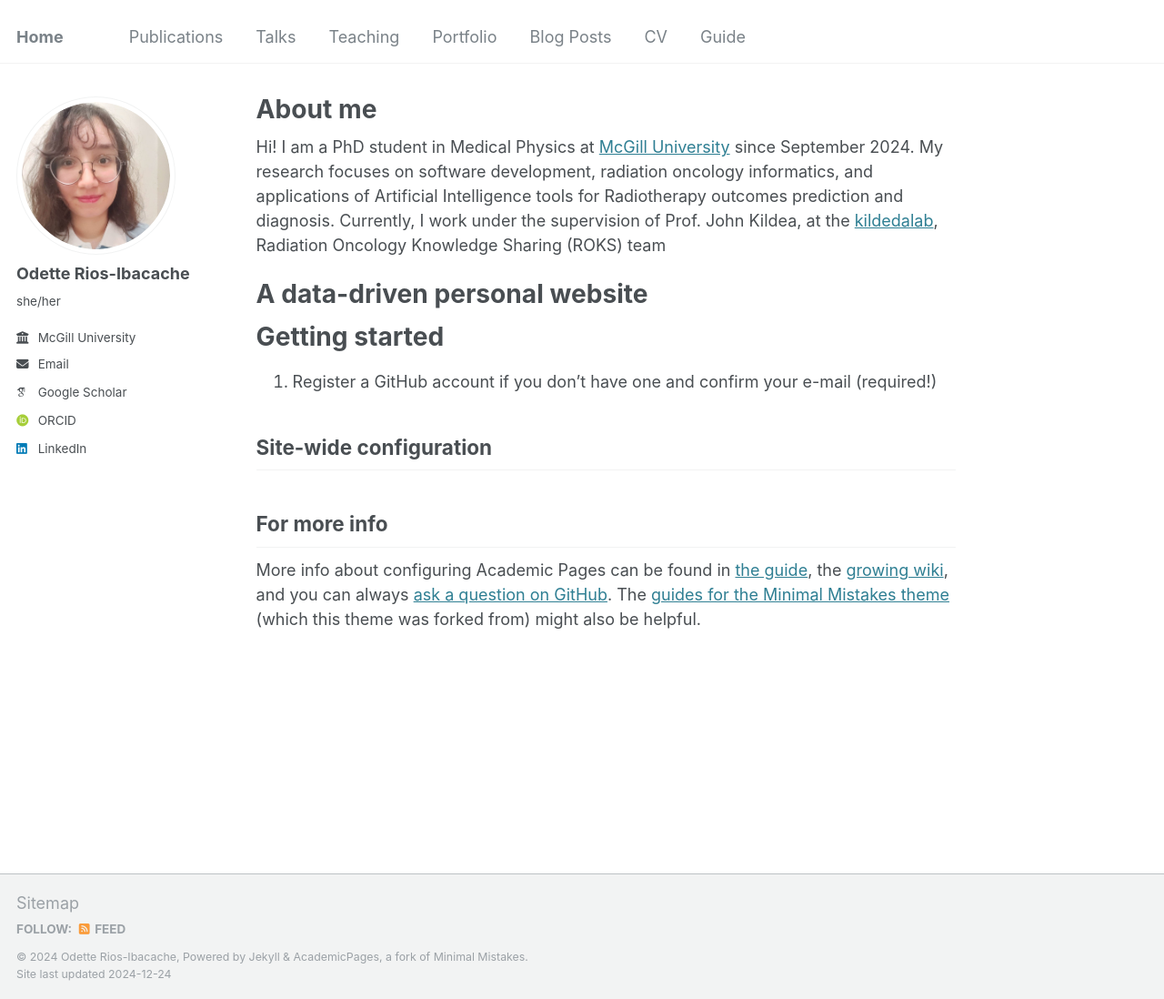
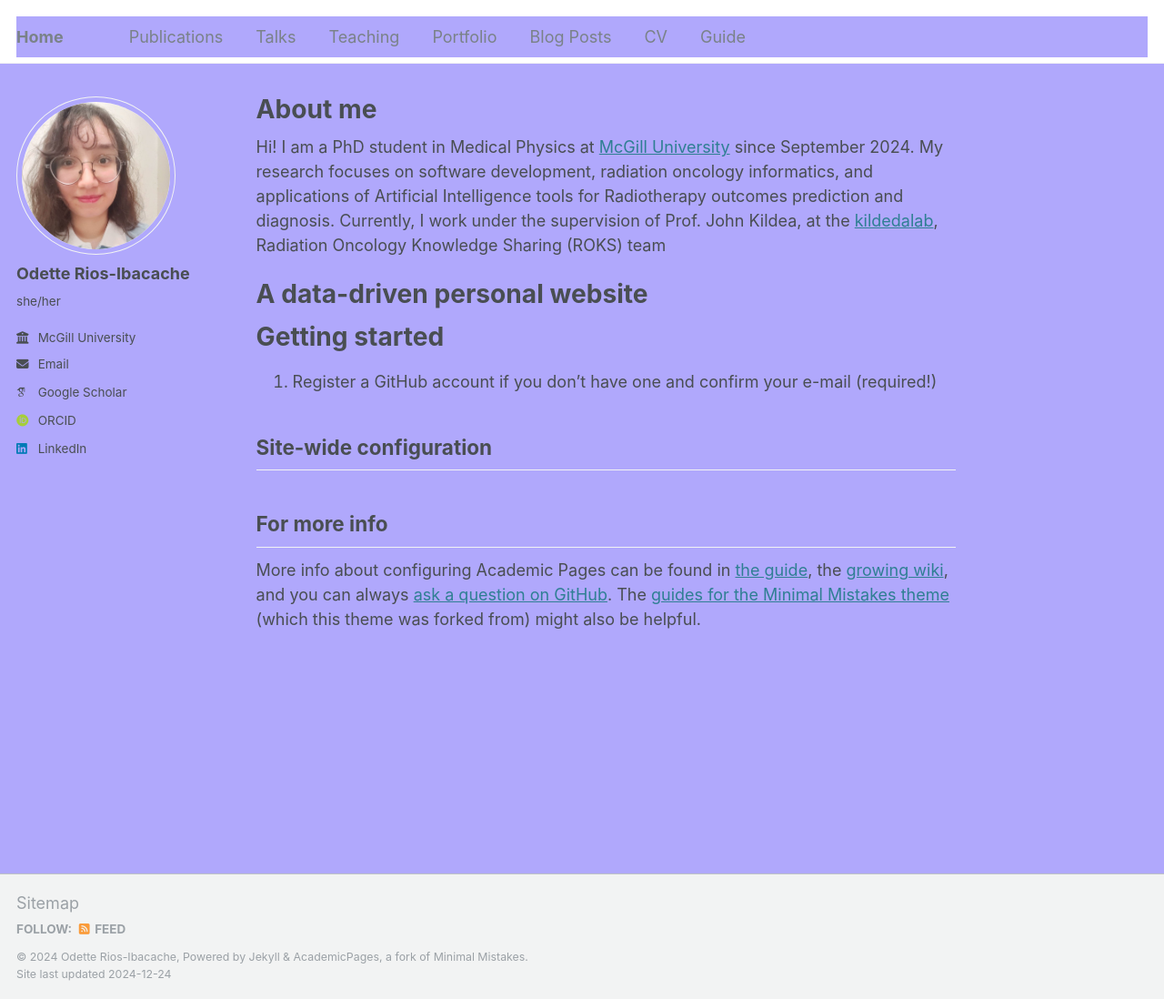
Before and after one commit to OdetteRiosI/odetteriosi.github.io, a Jekyll site: the page built from _pages/about.md, in a window 1280 px wide and 1098 px high. Shown: the whole window at 91% size. Built offline with Jekyll 4.4.1, drawn with Linux system fonts in a browser that asks for light colours; some web fonts are replaced.

Commit message:
Update _variables.scss

```diff
--- a/_sass/_variables.scss
+++ b/_sass/_variables.scss
@@ -62,7 +62,7 @@ $light-gray                 : mix(#fff, $gray, 50%);
 $lighter-gray               : mix(#fff, $gray, 90%);
 
 $body-color                 : #fff;
-$background-color           : #fff;
+$background-color           : #b0a8fc /*#fff*/;
 $code-background-color      : #fafafa;
 $code-background-color-dark : $light-gray;
 $text-color                 : $dark-gray;
```
